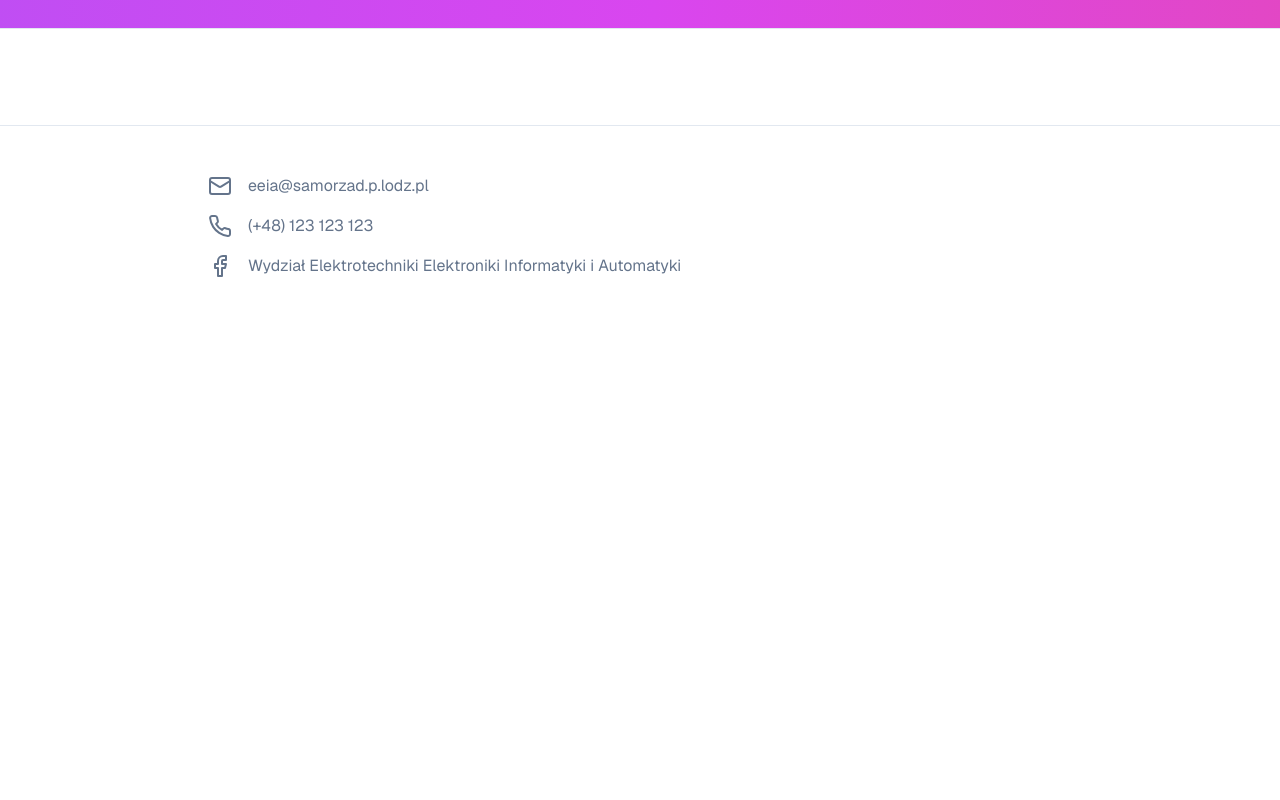
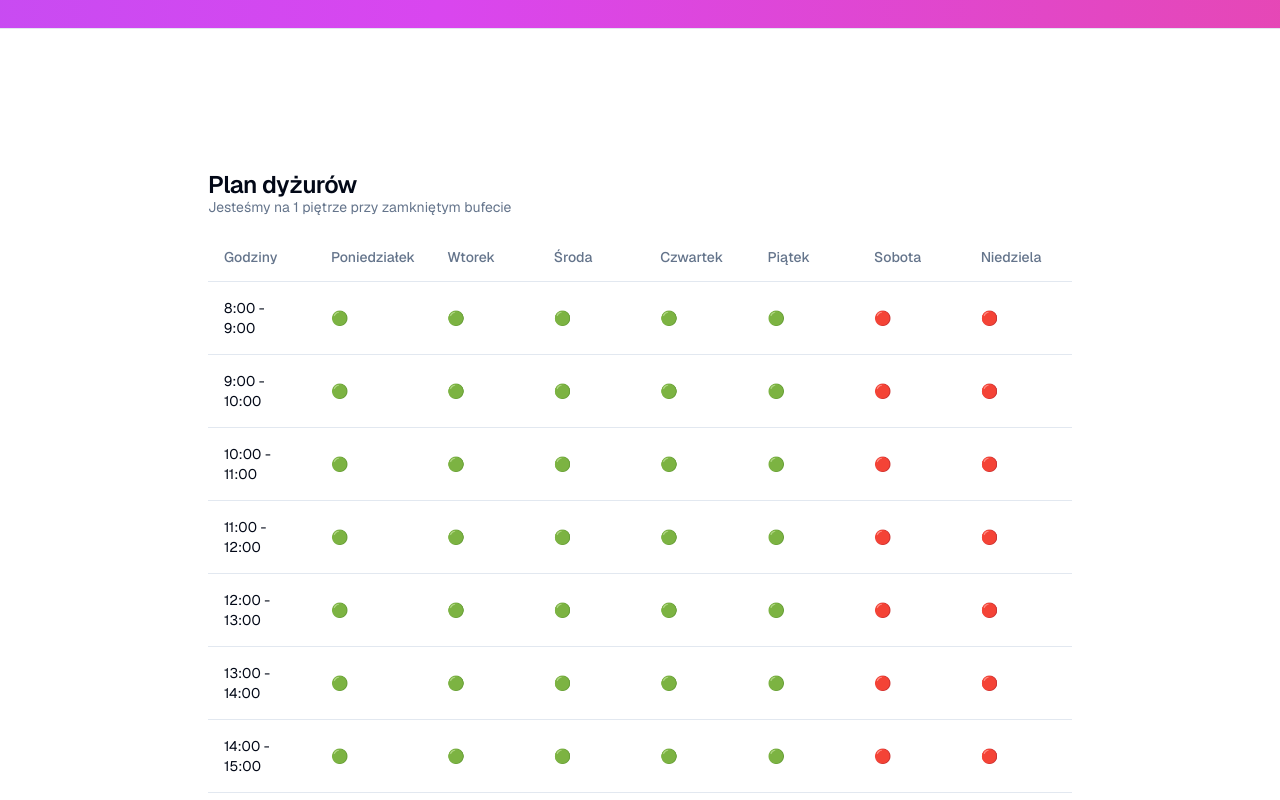
Before and after one commit to WRS-WEEIA-IT/WRS-Website, a Next.js app: page / in a window 1280 px wide. Shown: the part 1340-2140 px from the top of the page. Before the commit the page ends 1666 px from the top, so only its background shows below. Built offline with nearby package versions, Linux system fonts and the light colour scheme.

Commit message:
Add DutiesSection

```diff
--- a/app/[sections]/DutiesSection.tsx
+++ b/app/[sections]/DutiesSection.tsx
@@ -1,66 +1,97 @@
 import { Table, TableBody, TableCaption, TableCell, TableHead, TableHeader, TableRow } from '@/components/ui/table';
 
+interface Duty {
+    timeFrom: string;
+    timeTo: string;
+    available: boolean[];
+}
+
 const DutiesSection = () => {
+    const duties: Duty[] = [
+        {
+            timeFrom: '8:00',
+            timeTo: '9:00',
+            available: [true, true, true, true, true, false, false],
+        },
+        {
+            timeFrom: '9:00',
+            timeTo: '10:00',
+            available: [true, true, true, true, true, false, false],
+        },
+        {
+            timeFrom: '10:00',
+            timeTo: '11:00',
+            available: [true, true, true, true, true, false, false],
+        },
+        {
+            timeFrom: '11:00',
+            timeTo: '12:00',
+            available: [true, true, true, true, true, false, false],
+        },
+        {
+            timeFrom: '12:00',
+            timeTo: '13:00',
+            available: [true, true, true, true, true, false, false],
+        },
+        {
+            timeFrom: '13:00',
+            timeTo: '14:00',
+            available: [true, true, true, true, true, false, false],
+        },
+        {
+            timeFrom: '14:00',
+            timeTo: '15:00',
+            available: [true, true, true, true, true, false, false],
+        },
+        {
+            timeFrom: '15:00',
+            timeTo: '16:00',
+            available: [true, true, true, true, true, false, false],
+        },
+        {
+            timeFrom: '16:00',
+            timeTo: '17:00',
+            available: [true, true, true, true, true, false, false],
+        },
+        {
+            timeFrom: '17:00',
+            timeTo: '18:00',
+            available: [true, true, true, true, true, false, false],
+        },
+    ];
+
     return (
         <section id='duties' className='py-12'>
-      <div className='px-52'>
+            <div className='site-container'>
                 <p className='text-2xl font-semibold leading-none tracking-tight'>Plan dyżurów</p>
                 <p className='text-sm text-muted-foreground pb-4'>Jesteśmy na 1 piętrze przy zamkniętym bufecie</p>
-        <Table>
+                <Table className='p-0'>
                     <TableCaption>Plan dyżurów Wydziałowej Rady Samorządu</TableCaption>
                     <TableHeader>
                         <TableRow>
-              <TableHead className='w-[12.5%]'>Godziny</TableHead>
-              <TableHead className='w-[12.5%]'>Poniedziałek</TableHead>
-              <TableHead className='w-[12.5%]'>Wtorek</TableHead>
-              <TableHead className='w-[12.5%]'>Środa</TableHead>
-              <TableHead className='w-[12.5%]'>Czwartek</TableHead>
-              <TableHead className='w-[12.5%]'>Piątek</TableHead>
-              <TableHead className='w-[12.5%]'>Sobota</TableHead>
-              <TableHead className='w-[12.5%]'>Niedziela</TableHead>
+                            <TableHead className="w-[12.5%] after:content-['Godz'] md:after:content-['Godziny']" />
+                            <TableHead className="w-[12.5%] after:content-['Pon'] md:after:content-['Poniedziałek']" />
+                            <TableHead className="w-[12.5%] after:content-['Wt'] md:after:content-['Wtorek']" />
+                            <TableHead className="w-[12.5%] after:content-['Śr'] md:after:content-['Środa']" />
+                            <TableHead className="w-[12.5%] after:content-['Cz'] md:after:content-['Czwartek']" />
+                            <TableHead className="w-[12.5%] after:content-['Pt'] md:after:content-['Piątek']" />
+                            <TableHead className="w-[12.5%] after:content-['Sob'] md:after:content-['Sobota']" />
+                            <TableHead className="w-[12.5%] after:content-['Ndz'] md:after:content-['Niedziela']" />
                         </TableRow>
                     </TableHeader>
                     <TableBody>
-            <TableRow>
-              <TableCell className='w-[12.5%]'>8:00 - 9:00</TableCell>
-              <TableCell className='w-[12.5%]'>🟢</TableCell>
-              <TableCell className='w-[12.5%]'>🟢</TableCell>
-              <TableCell className='w-[12.5%]'>🟢</TableCell>
-              <TableCell className='w-[12.5%]'>🟢</TableCell>
-              <TableCell className='w-[12.5%]'>🟢</TableCell>
-              <TableCell className='w-[12.5%]'>🔴</TableCell>
-              <TableCell className='w-[12.5%]'>🔴</TableCell>
+                        {duties.map((duty) => (
+                            <TableRow key={duty.timeFrom}>
+                                <TableCell className='w-[12.5%]'>
+                                    {duty.timeFrom} - {duty.timeTo}
+                                </TableCell>
+                                {duty.available.map((available, index) => (
+                                    <TableCell key={index} className='w-[12.5%]'>
+                                        {available ? '🟢' : '🔴'}
+                                    </TableCell>
+                                ))}
                             </TableRow>
-            <TableRow>
-              <TableCell className='w-[12.5%]'>9:00 - 10:00</TableCell>
-              <TableCell className='w-[12.5%]'>🟢</TableCell>
-              <TableCell className='w-[12.5%]'>🟢</TableCell>
-              <TableCell className='w-[12.5%]'>🟢</TableCell>
-              <TableCell className='w-[12.5%]'>🟢</TableCell>
-              <TableCell className='w-[12.5%]'>🟢</TableCell>
-              <TableCell className='w-[12.5%]'>🔴</TableCell>
-              <TableCell className='w-[12.5%]'>🔴</TableCell>
-            </TableRow>
-            <TableRow>
-              <TableCell className='w-[12.5%]'>10:00 - 11:00</TableCell>
-              <TableCell className='w-[12.5%]'>🟢</TableCell>
-              <TableCell className='w-[12.5%]'>🟢</TableCell>
-              <TableCell className='w-[12.5%]'>🟢</TableCell>
-              <TableCell className='w-[12.5%]'>🟢</TableCell>
-              <TableCell className='w-[12.5%]'>🟢</TableCell>
-              <TableCell className='w-[12.5%]'>🔴</TableCell>
-              <TableCell className='w-[12.5%]'>🔴</TableCell>
-            </TableRow>
-            <TableRow>
-              <TableCell className='w-[12.5%]'>11:00 - 12:00</TableCell>
-              <TableCell className='w-[12.5%]'>🟢</TableCell>
-              <TableCell className='w-[12.5%]'>🟢</TableCell>
-              <TableCell className='w-[12.5%]'>🟢</TableCell>
-              <TableCell className='w-[12.5%]'>🟢</TableCell>
-              <TableCell className='w-[12.5%]'>🟢</TableCell>
-              <TableCell className='w-[12.5%]'>🔴</TableCell>
-              <TableCell className='w-[12.5%]'>🔴</TableCell>
-            </TableRow>
+                        ))}
                     </TableBody>
                 </Table>
             </div>
--- a/app/page.tsx
+++ b/app/page.tsx
@@ -12,7 +12,7 @@ export default function Home() {
                 <NewsSection />
             </Suspense>
             <AboutSection />
-      {/* <DutiesSection /> */}
+            <DutiesSection />
         </main>
     );
 }
```
Also changed, not shown: .prettierrc.json. Lines whose indentation alone changed are shown as unchanged.
